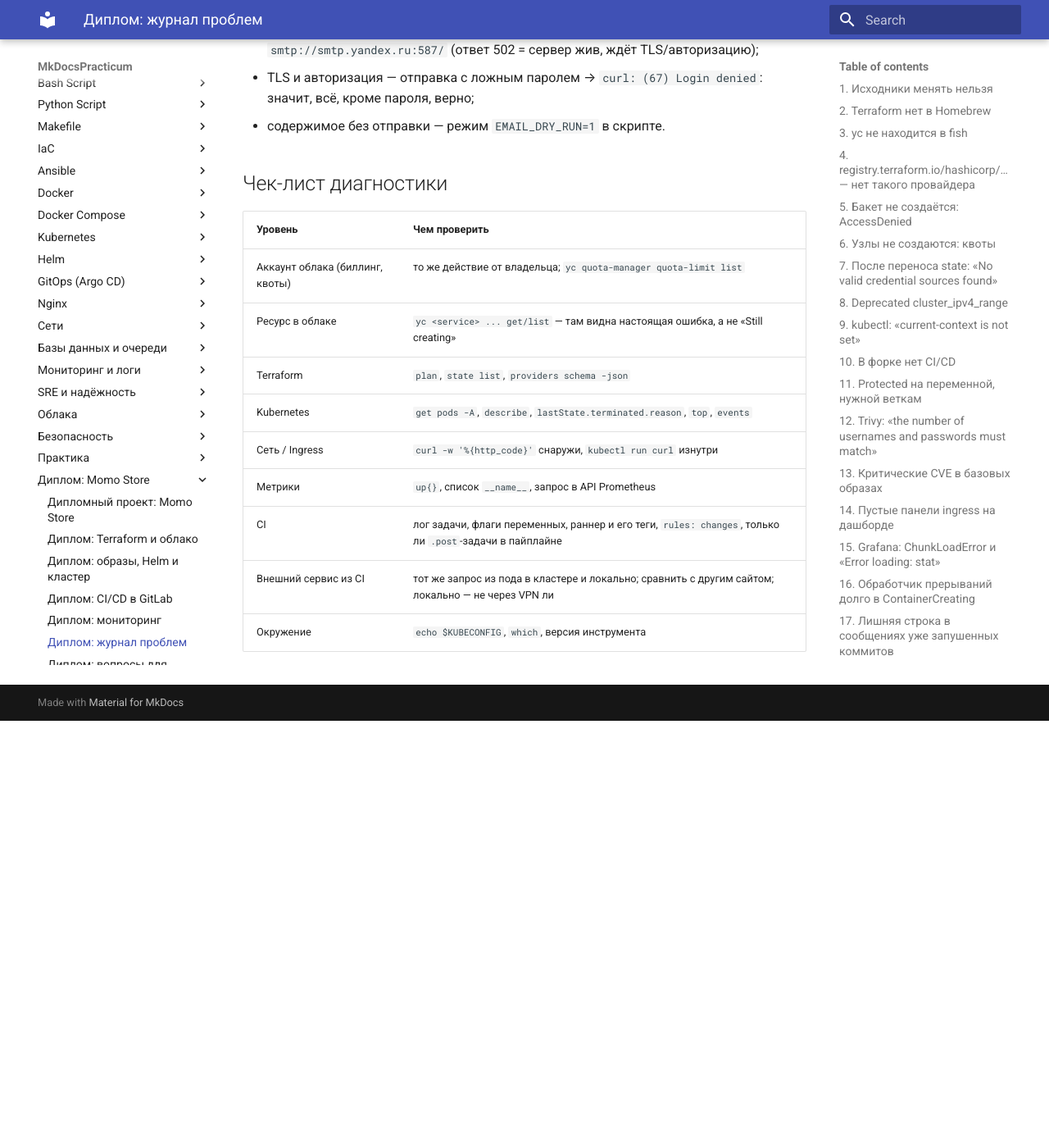
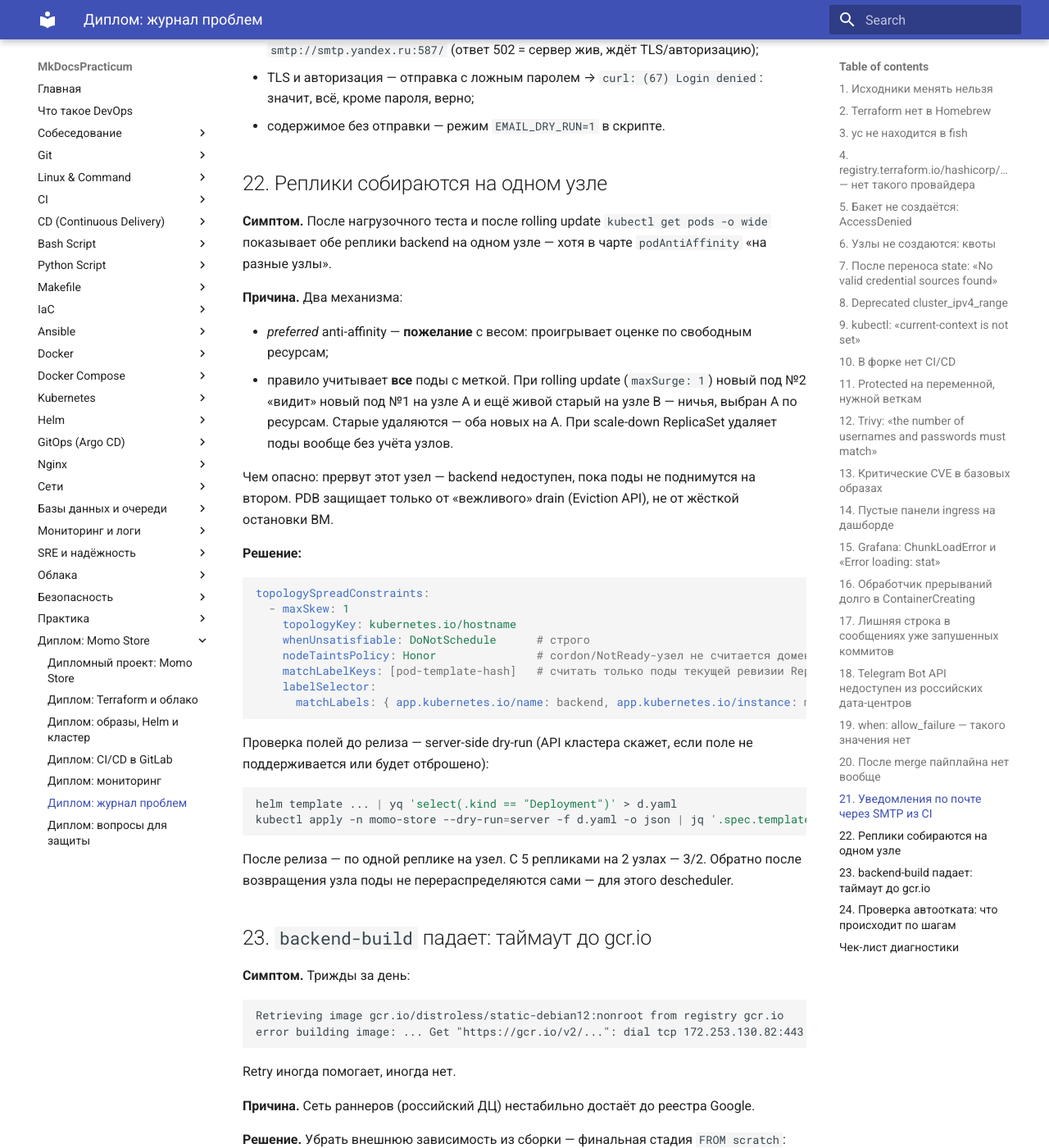
Before and after one commit to FunnyJesus/MkDocsPracticum, an MkDocs documentation site: the page built from docs/diploma-troubleshooting.md, in a window 1280 px wide and 1400 px high, scrolled down 11888 px. Shown: the whole window at 82% size. Built offline with MkDocs 1.6.1 and Material for MkDocs 9.7.7, drawn with Linux system fonts in a browser that asks for light colours; before the commit the page ends 12767 px from its top, so only the background shows below that; some of the changed text lies outside the part shown.

Commit message:
Add: diploma — pod spread, gcr.io failures, rollback test walkthrough; all bonus tasks done

````diff
--- a/docs/diploma-troubleshooting.md
+++ b/docs/diploma-troubleshooting.md
@@ -484,6 +484,92 @@
 * TLS и авторизация — отправка с ложным паролем → `curl: (67) Login denied`: значит, всё, кроме пароля, верно;
 * содержимое без отправки — режим `EMAIL_DRY_RUN=1` в скрипте.
 
+## 22. Реплики собираются на одном узле
+
+**Симптом.** После нагрузочного теста и после rolling update `kubectl get pods -o wide` показывает
+обе реплики backend на одном узле — хотя в чарте `podAntiAffinity` «на разные узлы».
+
+**Причина.** Два механизма:
+
+* *preferred* anti-affinity — **пожелание** с весом: проигрывает оценке по свободным ресурсам;
+* правило учитывает **все** поды с меткой. При rolling update (`maxSurge: 1`) новый под №2 «видит»
+  новый под №1 на узле A и ещё живой старый на узле B — ничья, выбран A по ресурсам. Старые удаляются —
+  оба новых на A. При scale-down ReplicaSet удаляет поды вообще без учёта узлов.
+
+Чем опасно: прервут этот узел — backend недоступен, пока поды не поднимутся на втором.
+PDB защищает только от «вежливого» drain (Eviction API), не от жёсткой остановки ВМ.
+
+**Решение:**
+
+```yaml
+topologySpreadConstraints:
+  - maxSkew: 1
+    topologyKey: kubernetes.io/hostname
+    whenUnsatisfiable: DoNotSchedule      # строго
+    nodeTaintsPolicy: Honor               # cordon/NotReady-узел не считается доменом → нет Pending при прерывании
+    matchLabelKeys: [pod-template-hash]   # считать только поды текущей ревизии ReplicaSet
+    labelSelector:
+      matchLabels: { app.kubernetes.io/name: backend, app.kubernetes.io/instance: momo-store }
+```
+
+Проверка полей до релиза — server-side dry-run (API кластера скажет, если поле не поддерживается
+или будет отброшено):
+
+```bash
+helm template ... | yq 'select(.kind == "Deployment")' > d.yaml
+kubectl apply -n momo-store --dry-run=server -f d.yaml -o json | jq '.spec.template.spec.topologySpreadConstraints'
+```
+
+После релиза — по одной реплике на узел. С 5 репликами на 2 узлах — 3/2.
+Обратно после возвращения узла поды не перераспределяются сами — для этого descheduler.
+
+## 23. `backend-build` падает: таймаут до gcr.io
+
+**Симптом.** Трижды за день:
+
+```
+Retrieving image gcr.io/distroless/static-debian12:nonroot from registry gcr.io
+error building image: ... Get "https://gcr.io/v2/...": dial tcp 172.253.130.82:443: i/o timeout
+```
+
+Retry иногда помогает, иногда нет.
+
+**Причина.** Сеть раннеров (российский ДЦ) нестабильно достаёт до реестра Google.
+
+**Решение.** Убрать внешнюю зависимость из сборки — финальная стадия `FROM scratch`:
+
+```dockerfile
+FROM scratch
+COPY --from=build /out/api /api
+USER 65532:65532          # числом — /etc/passwd в scratch нет
+ENTRYPOINT ["/api"]
+```
+
+Подходит, когда бинарник статический (`CGO_ENABLED=0`) и не нужны CA-сертификаты (нет исходящего HTTPS),
+tzdata, shell. Образ 20 МБ → 4 МБ. Если CA нужны — `COPY --from=build /etc/ssl/certs/ca-certificates.crt /etc/ssl/certs/`.
+Альтернатива — зеркалировать базовый образ в свой реестр (`crane copy`).
+
+**Вывод.** Флаки-шаг, который «лечится ретраем», — это долг: он упадёт в самый неудобный момент
+(на демо, при проверке). Лучше убрать причину.
+
+## 24. Проверка автоотката: что происходит по шагам
+
+Сломать **readinessProbe** (`path: /broken` → 404) и выпустить тег:
+
+| Время | Событие |
+|---|---|
+| T | Helm: ревизия N+1 `pending-upgrade`; новый под `0/1 Running`, старые `1/1` (`maxUnavailable: 0`) |
+| T…T+5м | `--wait` ждёт Ready; пользователи на старых подах — 17/17 проверок `200` |
+| T+5м | `--atomic`: ревизия N+2 «Rollback to N» — откатывается **весь релиз** (и frontend, который успел обновиться) |
+| | `UPGRADE FAILED ... not ready` → задача красная → уведомление ❌ |
+
+* readiness, а не liveness: контейнер жив, под просто не получает трафик; liveness дала бы рестарты/CrashLoopBackOff.
+* Причина в `kubectl describe pod`: `Readiness probe failed: HTTP probe failed with statuscode: 404`.
+* `--timeout` Helm должен быть меньше таймаута задачи CI — иначе раннер убьёт задачу без отката,
+  релиз останется `pending-upgrade`.
+* Стадия release уже прошла — образ и Release версии существуют, но в прод не попали (build once).
+* Опубликованный тег не переписывают: следующая рабочая версия — новый PATCH (`v0.1.3`).
+
 ## Чек-лист диагностики
 
 | Уровень | Чем проверить |
````
Also changed, not shown: docs/diploma-k8s.md (+1 -1 lines), docs/diploma-momo-store.md (+8 -7 lines).
